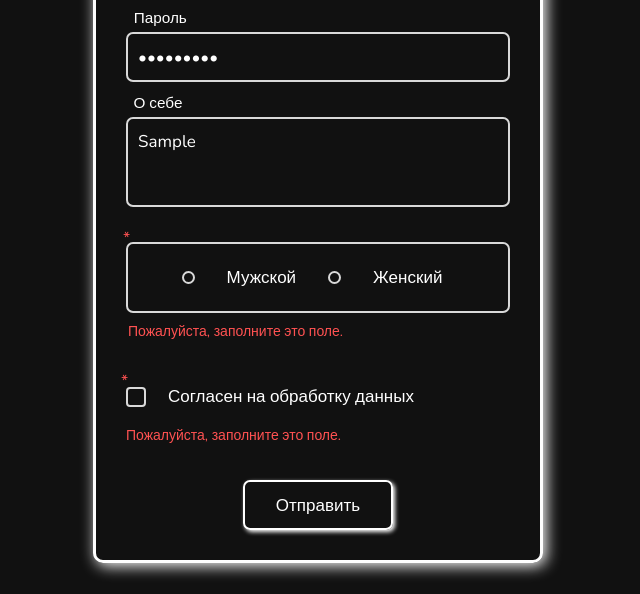
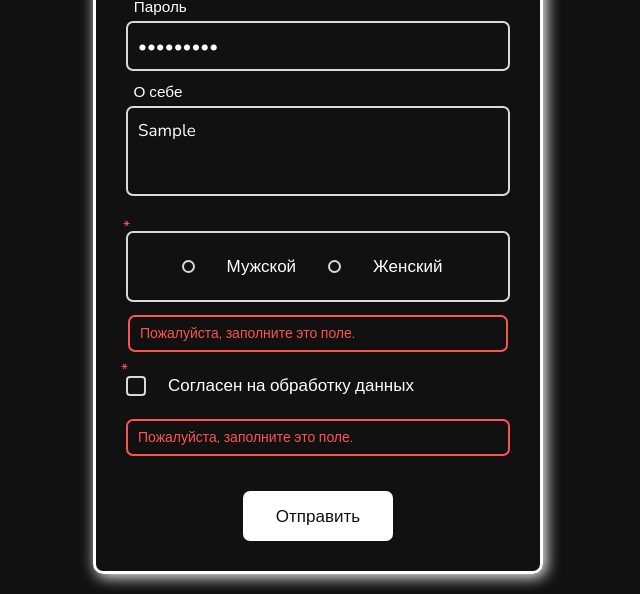
Before and after one commit to egorpokasov-art/First-form-validation-practice, a website: page index.html in a window 1280 px wide. Both pictures are taken after typing "Sample", "Sample123", "Sample" into the empty fields and a click on the button "Отправить". Shown: the part 206-800 px from the top of the page, without its empty margins (322-962 px from the left). Drawn offline with nearby package versions, Linux system fonts and the light colour scheme.

Commit message:
First working version

```diff
--- a/script.js
+++ b/script.js
@@ -128,6 +128,8 @@ class formValidation {
   onSubmit(event) {
     const { target } = event
     const isForm = target.matches(this.selectors.form)
+    let isFormValid = true
+    let firstInvalidField = null
 
     if (!isForm) return
 
@@ -136,10 +138,20 @@ class formValidation {
     const requiredFields = [...target.elements].filter(element => element.required)
 
     requiredFields.forEach(field => {
-      this.validateField(field)
+      if (!this.validateField(field)) {
+        isFormValid = false
+
+        if (!firstInvalidField) {
+          firstInvalidField = field
+        }
+      }
     })
 
+    if (!isFormValid) {
+      event.preventDefault()
 
+      firstInvalidField.focus()
+    }
   }
 
   bindEvents() {
--- a/style.css
+++ b/style.css
@@ -89,14 +89,19 @@ body {
 .form__field-errors,
 .form__radios-errors,
 .form__checkbox-errors {
-  display: flex;
+  width: 100%;
+  display: inline-flex;
   flex-direction: column;
   justify-content: flex-start;
   row-gap: 5px;
-  margin-top: 6px;
+  margin-top: 10px;
+  border: 2px solid var(--color-red);
+  border-radius: var(--border-radius);
+  padding: 7px 10px;
 
   &:empty {
     display: none;
+    border: none;
   }
 }
 
```
Also changed, not shown: index.html (+1 -2 lines).
